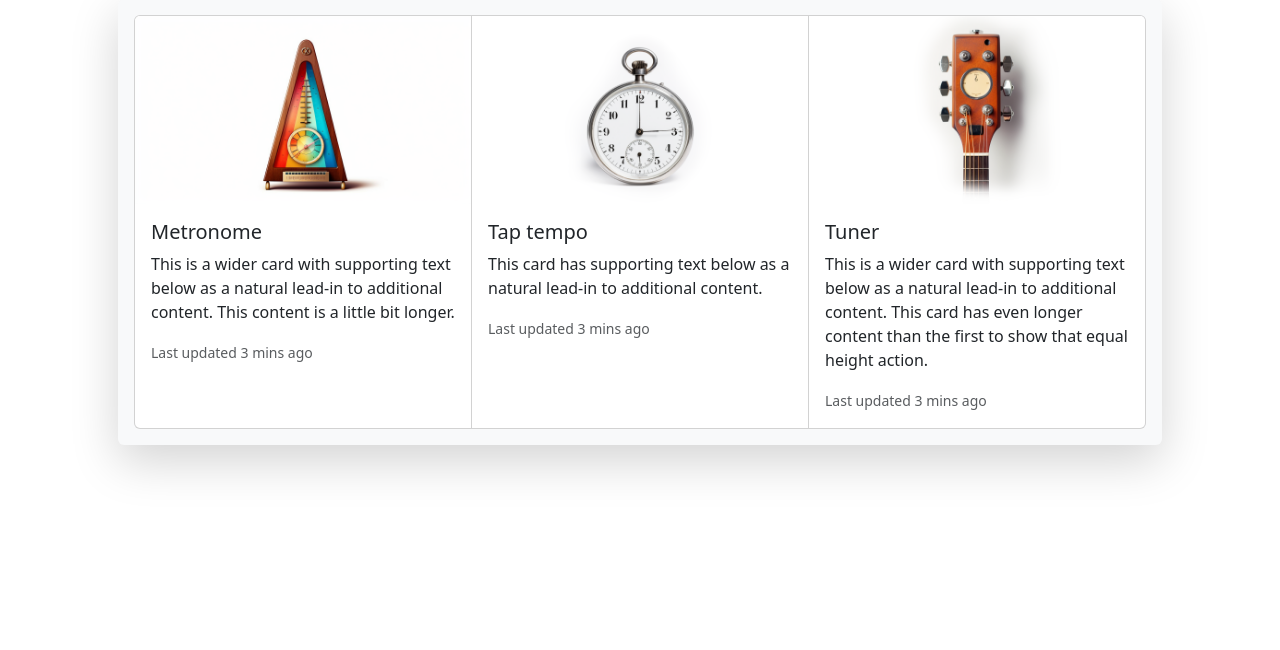
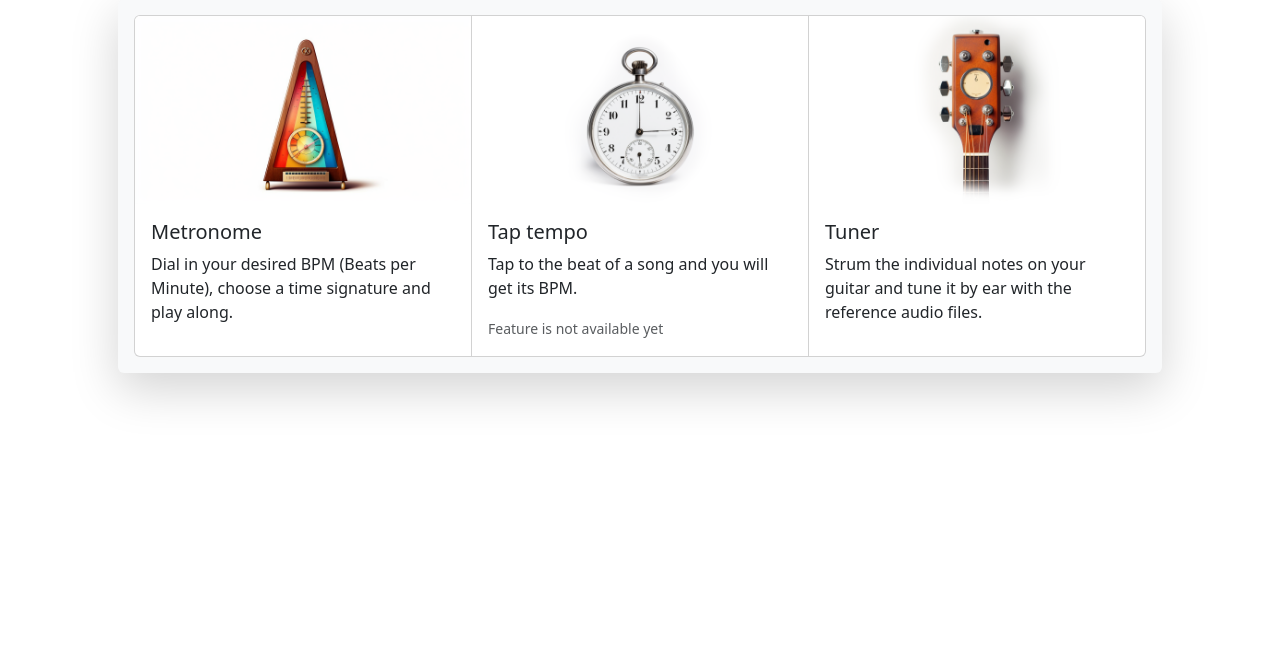
Before and after one commit to martin-hackl/cs50-final-project, a Flask app: page / in a window 1280 px wide. Shown: the part 105-755 px from the top of the page. Run offline with Flask 3, Linux system fonts and the light colour scheme.

Commit message:
change text on homepage

```diff
--- a/static/styles.css
+++ b/static/styles.css
@@ -47,6 +47,10 @@
   --bs-btn-padding-y: 0.5rem;
 }
 
+.btn-outline-primary {
+  font-size: 14pt;
+}
+
 #playbutton {
   margin: 20px;
 }
--- a/templates/index.html
+++ b/templates/index.html
@@ -11,24 +11,24 @@
           <img src="../static/metronome_test.png" class="card-img-top" alt="...">
           <div class="card-body">
             <h5 class="card-title">Metronome</h5>
-            <p class="card-text">This is a wider card with supporting text below as a natural lead-in to additional content. This content is a little bit longer.</p>
-            <p class="card-text"><small class="text-body-secondary">Last updated 3 mins ago</small></p>
+            <p class="card-text">Dial in your desired BPM (Beats per Minute), choose a time signature and play along.</p>
+            <p class="card-text"><small class="text-body-secondary"></small></p>
           </div>
         </div>
         <div class="card index-menu-element" onclick="window.location.href='/tap-tempo';"> <!--onclick Link-->
           <img src="../static/tap_tempo_v01.png" class="card-img-top" alt="...">
           <div class="card-body">
             <h5 class="card-title">Tap tempo</h5>
-            <p class="card-text">This card has supporting text below as a natural lead-in to additional content.</p>
-            <p class="card-text"><small class="text-body-secondary">Last updated 3 mins ago</small></p>
+            <p class="card-text">Tap to the beat of a song and you will get its BPM.</p>
+            <p class="card-text"><small class="text-body-secondary">Feature is not available yet</small></p>
           </div>
         </div>
         <div class="card index-menu-element" onclick="window.location.href='/tuner';"> <!--onclick Link-->
           <img src="../static/tuner_v01.png" class="card-img-top" alt="...">
           <div class="card-body">
             <h5 class="card-title">Tuner</h5>
-            <p class="card-text">This is a wider card with supporting text below as a natural lead-in to additional content. This card has even longer content than the first to show that equal height action.</p>
-            <p class="card-text"><small class="text-body-secondary">Last updated 3 mins ago</small></p>
+            <p class="card-text">Strum the individual notes on your guitar and tune it by ear with the reference audio files. </p>
+            <p class="card-text"><small class="text-body-secondary"></small></p>
           </div>
         </div>
       </div>
```
